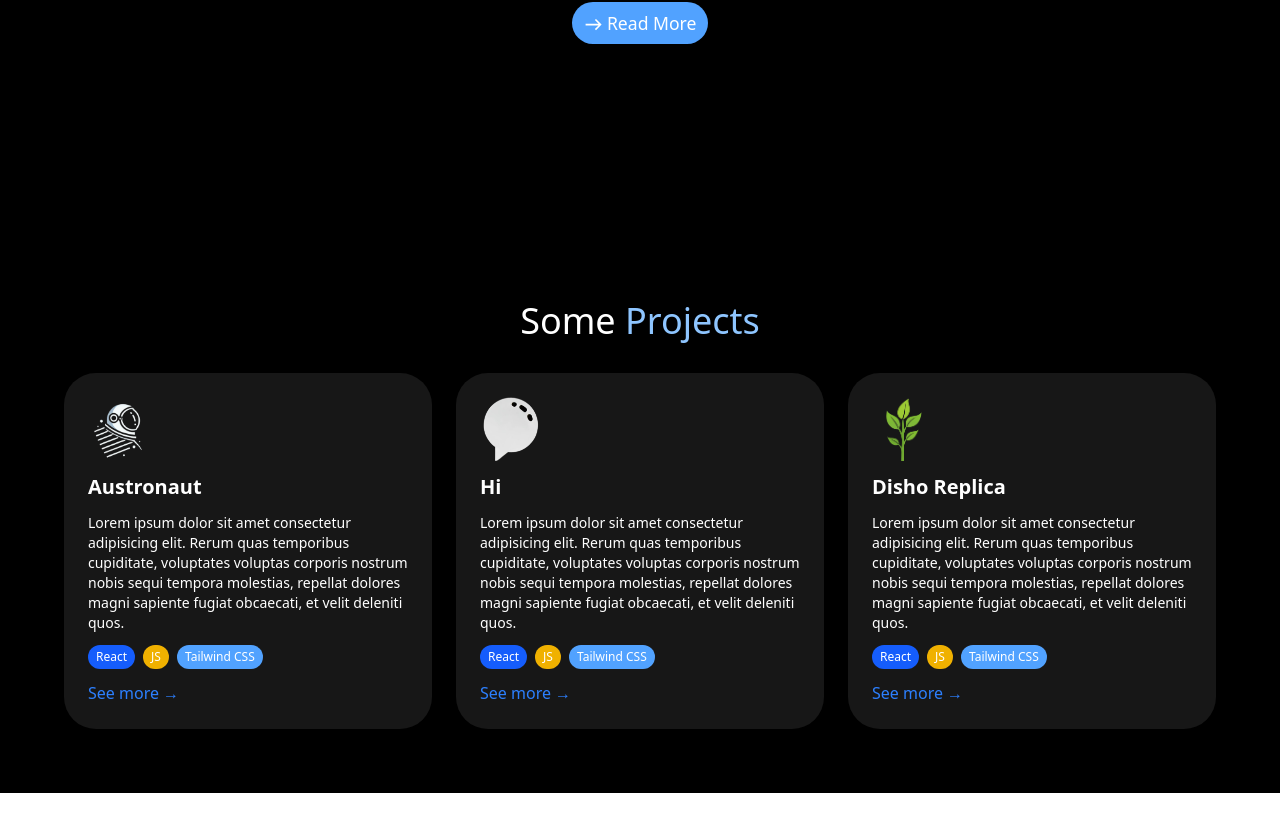
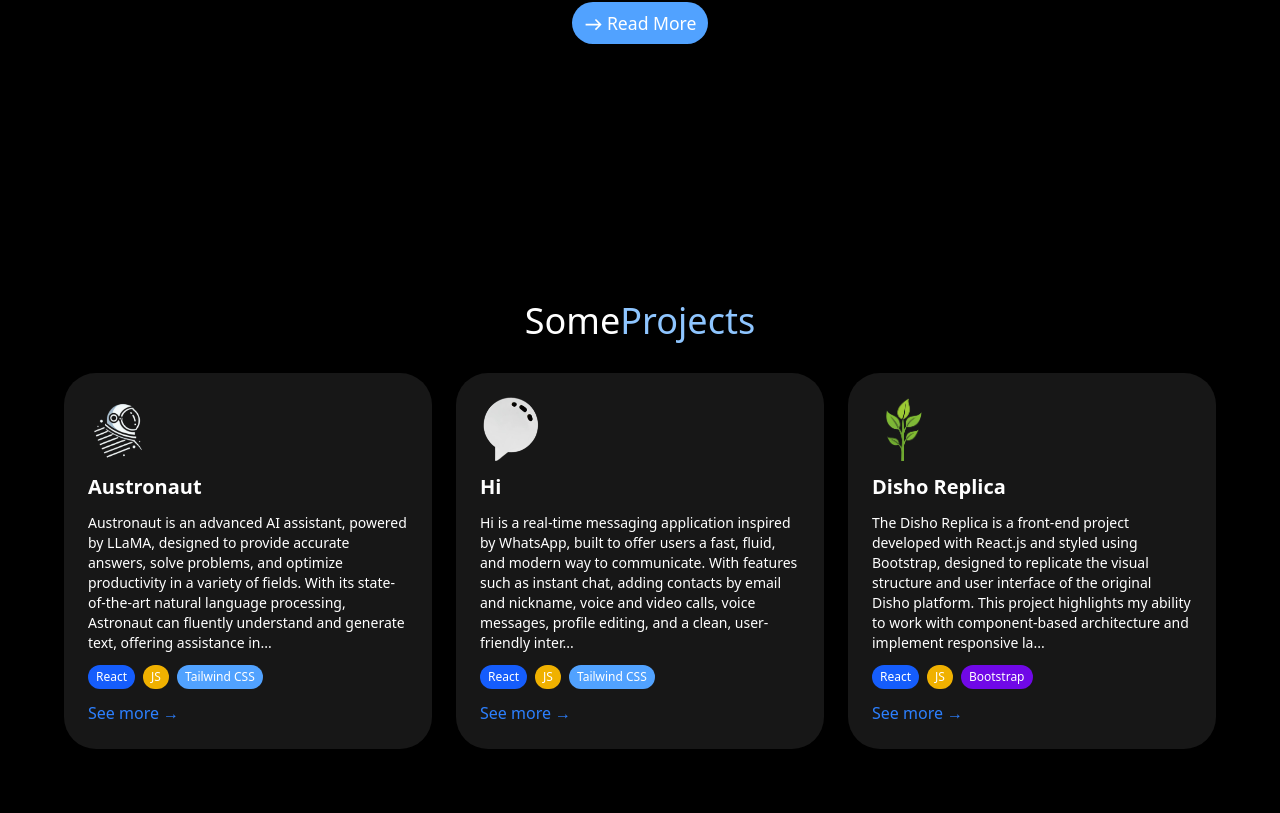
Before and after one commit to Juanfelipegrc/portafolio, a React (Vite) app: page / in a window 1280 px wide. Shown: the part 531-1344 px from the top of the page. Built offline with nearby package versions, Linux system fonts and the light colour scheme; a web font is replaced by a local one.

Commit message:
Fifteenth Commit

```diff
--- /dev/null
+++ b/src/components/ProjectCard.jsx
@@ -0,0 +1,84 @@
+import React from 'react'
+import * as motion from 'motion/react-client'
+import { Link } from 'react-router';
+
+export const ProjectCard = ({image, title, tecnologies, desc}) => {
+
+
+
+    const descCut = desc.slice(0, 300);
+
+
+    const getBgColor = (tecnology) => {
+
+        let bgColor = '';
+
+       switch (tecnology) {
+        case 'React':
+            bgColor = 'bg-blue-600';
+            break;
+        case 'JS':
+            bgColor = 'bg-yellow-500';
+            break;
+        case 'Tailwind CSS':
+            bgColor = 'bg-blue-400';
+            break;
+        case 'CSS':
+            bgColor = 'bg-fuchsia-600';
+            break;
+        case 'Bootstrap':
+            bgColor = 'bg-violet-700';
+            break;
+
+        default:
+            break;
+       }
+
+       return bgColor;
+    }
+
+  return (
+    <>
+
+        <motion.div
+                initial={{scale: 0, y: 50}}
+                animate={{scale: 1, y: 0}}
+                transition={{duration: 0.6, ease: 'easeIn'}}
+                viewport={{once: true}}
+                className='bg-neutral-900 rounded-4xl p-6 col-span-12 md:col-span-4 lg:col-span-4 hover:scale-105 transition-all duration-500 flex flex-col gap-3'
+            >
+            <img
+                src={image}
+                alt="Austronaut logo"
+                className='w-16'
+            />
+            <h2 className='text-white text-xl font-semibold'>{title}</h2>
+            <p className='text-white text-sm'>{desc.length > 300? `${descCut}...` : desc}</p>
+            <div className='flex items-center gap-2'>
+                {
+                    tecnologies.map((tecnology, index) => {
+
+                        const bgColor = getBgColor(tecnology);
+
+                        return(
+                            <span
+                                key={index}
+                                className={`py-1 px-2 rounded-xl ${bgColor} text-white text-xs `}
+
+                            >
+                                {tecnology}
+                            </span>
+                        )
+
+                    })
+                }
+            </div>
+
+            <Link className='text-blue-500 hover:underline cursor-none'>See more →</Link>
+
+
+        </motion.div>
+
+    </>
+  )
+}
--- a/src/components/index.js
+++ b/src/components/index.js
@@ -3,3 +3,4 @@ export * from './FloatCube';
 export * from './FloatCubeNormal';
 export * from './FloatCubeAppearsImage';
 export * from './Cursor';
+export * from './ProjectCard';
--- a/src/data/projects.js
+++ b/src/data/projects.js
@@ -8,6 +8,7 @@ export const projects = [
         Its intuitive interface and enhanced conversational experience make it an ideal tool for developers, students, and professionals looking for a quick and efficient solution to their queries.
         Explore the universe of knowledge with Astronaut and take your productivity to the next level.`,
         logo: AustronautLogo,
+        tecnologies: ['React', 'JS', 'Tailwind CSS'],
         video: '',
         linkGH: '',
         linkN: 'https://austronaut-chat.netlify.app/',
@@ -20,6 +21,8 @@ export const projects = [
         Designed with modern technologies, Hi ensures a seamless and secure user experience, making it the ideal platform for anyone looking for a powerful yet simple communication tool.
         Whether you're chatting with friends, collaborating with colleagues, or connecting with family, Hi helps you stay close — no matter the distance.`,
         logo: HiAppLogo,
+        tecnologies: ['React', 'JS', 'Tailwind CSS'],
+        video: '',
         video: '',
         linkGH: '',
         linkN: 'https://hi-app.netlify.app/',
@@ -40,6 +43,7 @@ export const projects = [
         - Smooth user interaction and clean navigation
         This project is a great example of how I translate design ideas into fully functional, production-ready interfaces using widely adopted technologies like React and Bootstrap.`,
         logo: DishoLogo,
+        tecnologies: ['React', 'JS', 'Bootstrap'],
         video: '',
         linkGH: '',
         linkN: 'https://disho-replica.netlify.app/',
@@ -62,6 +66,7 @@ export const projects = [
         Custom alerts and confirmations with SweetAlert
         Whether used for productivity, journaling, or task management, Notes App provides a simple yet powerful solution for managing information securely and efficiently.`,
         logo: NotesAppLogo,
+        tecnologies: ['React', 'JS', 'CSS'],
         video: '',
         linkGH: '',
         linkN: 'https://notes-app-react-js-firebase-firestore.netlify.app/',
--- a/src/pages/HomePage.jsx
+++ b/src/pages/HomePage.jsx
@@ -1,8 +1,10 @@
 import React, { useEffect, useState } from 'react'
 import * as motion from 'motion/react-client'
-import { AustronautLogo, DishoLogo, HiAppLogo, PrincipalProfilePicture } from '../assets';
-import { Link, useNavigate } from 'react-router';
+import { PrincipalProfilePicture } from '../assets';
+import { useNavigate } from 'react-router';
 import { useAnimations } from '../hooks/useAnimations';
+import { projects } from '../data/projects';
+import { ProjectCard } from '../components';
 
 
 export const HomePage = () => {
@@ -11,6 +13,8 @@ export const HomePage = () => {
     const {lastPage, onSetLastPage} = useAnimations();
 
     const navigate = useNavigate();
+
+    const projectsCut = projects.slice(0, 3);
 
     const onSetAnimateExit = (page) => {
         setAnimateExit(true);
@@ -90,102 +94,26 @@ export const HomePage = () => {
 
             <div id='projects' className=' w-full md:p-4 lg:p-8 flex flex-col justify-center items-center'>
 
-                <div className='w-[60%]'>
-                    <h2 className='text-center text-white text-4xl font-medium'>Some <span className='text-blue-300'>Projects</span></h2>
+                <div>
+                    <h2 className='text-center text-white text-4xl font-medium'>Some
+                    <span className='text-blue-300'>Projects</span></h2>
                 </div>
 
 
                 <div className='grid grid-cols-12 gap-6 p-8'>
-                    <motion.div
-                        initial={{scale: 0, y: 50}}
-                        animate={{scale: 1, y: 0}}
-                        transition={{duration: 0.6, ease: 'easeIn'}}
-                        viewport={{once: true}}
-                        className='bg-neutral-900 rounded-4xl p-6 col-span-12 md:col-span-4 lg:col-span-4 hover:scale-105 transition-all flex flex-col gap-3'
-                    >
-                    <img
-                        src={AustronautLogo}
-                        alt="Austronaut logo"
-                        className='w-16'
-                    />
-                    <h2 className='text-white text-xl font-semibold'>Austronaut</h2>
-                    <p className='text-white text-sm'>Lorem ipsum dolor sit amet consectetur adipisicing elit. Rerum quas temporibus cupiditate, voluptates voluptas corporis nostrum nobis sequi tempora molestias, repellat dolores magni sapiente fugiat obcaecati, et velit deleniti quos.</p>
-                    <div className='flex items-center gap-2'>
-                        <span className='py-1 px-2 rounded-xl bg-blue-600 text-white text-xs'>
-                            React
-                        </span>
-                        <span className='py-1 px-2 rounded-xl bg-yellow-500 text-white text-xs'>
-                            JS
-                        </span>
-                        <span className='py-1 px-2 rounded-xl bg-blue-400 text-white text-xs'>
-                            Tailwind CSS
-                        </span>
-                    </div>
 
-                    <Link className='text-blue-500 hover:underline cursor-none'>See more →</Link>
+                    {
+                        projectsCut.map((project, index) => (
+                            <ProjectCard
+                                key={index}
+                                image={project.logo}
+                                title={project.name}
+                                desc={project.desc}
+                                tecnologies={project.tecnologies}
+                            />
+                        ))
+                    }
 
-
-                    </motion.div>
-                    <motion.div
-                        initial={{scale: 0, y: 50}}
-                        animate={{scale: 1, y: 0}}
-                        transition={{duration: 0.6, ease: 'easeIn'}}
-                        viewport={{once: true}}
-                        className='bg-neutral-900 rounded-4xl p-6 col-span-12 md:col-span-4 lg:col-span-4 hover:scale-105 transition-all flex flex-col gap-3'
-                    >
-                    <img
-                        src={HiAppLogo}
-                        alt="Austronaut logo"
-                        className='w-16'
-                    />
-                    <h2 className='text-white text-xl font-semibold'>Hi</h2>
-                    <p className='text-white text-sm'>Lorem ipsum dolor sit amet consectetur adipisicing elit. Rerum quas temporibus cupiditate, voluptates voluptas corporis nostrum nobis sequi tempora molestias, repellat dolores magni sapiente fugiat obcaecati, et velit deleniti quos.</p>
-                    <div className='flex items-center gap-2'>
-                        <span className='py-1 px-2 rounded-xl bg-blue-600 text-white text-xs'>
-                            React
-                        </span>
-                        <span className='py-1 px-2 rounded-xl bg-yellow-500 text-white text-xs'>
-                            JS
-                        </span>
-                        <span className='py-1 px-2 rounded-xl bg-blue-400 text-white text-xs'>
-                            Tailwind CSS
-                        </span>
-                    </div>
-
-                    <Link className='text-blue-500 hover:underline cursor-none'>See more →</Link>
-
-
-                    </motion.div>
-                    <motion.div
-                        initial={{scale: 0, y: 50}}
-                        animate={{scale: 1, y: 0}}
-                        transition={{duration: 0.6, ease: 'easeIn'}}
-                        viewport={{once: true}}
-                        className='bg-neutral-900 rounded-4xl p-6 col-span-12 md:col-span-4 lg:col-span-4 hover:scale-105 transition-all flex flex-col gap-3'
-                    >
-                    <img
-                        src={DishoLogo}
-                        alt="Austronaut logo"
-                        className='w-16'
-                    />
-                    <h2 className='text-white text-xl font-semibold'>Disho Replica</h2>
-                    <p className='text-white text-sm'>Lorem ipsum dolor sit amet consectetur adipisicing elit. Rerum quas temporibus cupiditate, voluptates voluptas corporis nostrum nobis sequi tempora molestias, repellat dolores magni sapiente fugiat obcaecati, et velit deleniti quos.</p>
-                    <div className='flex items-center gap-2'>
-                        <span className='py-1 px-2 rounded-xl bg-blue-600 text-white text-xs'>
-                            React
-                        </span>
-                        <span className='py-1 px-2 rounded-xl bg-yellow-500 text-white text-xs'>
-                            JS
-                        </span>
-                        <span className='py-1 px-2 rounded-xl bg-blue-400 text-white text-xs'>
-                            Tailwind CSS
-                        </span>
-                    </div>
-
-                    <Link className='text-blue-500 hover:underline cursor-none'>See more →</Link>
-
-
-                    </motion.div>
                 </div>
 
 
```
